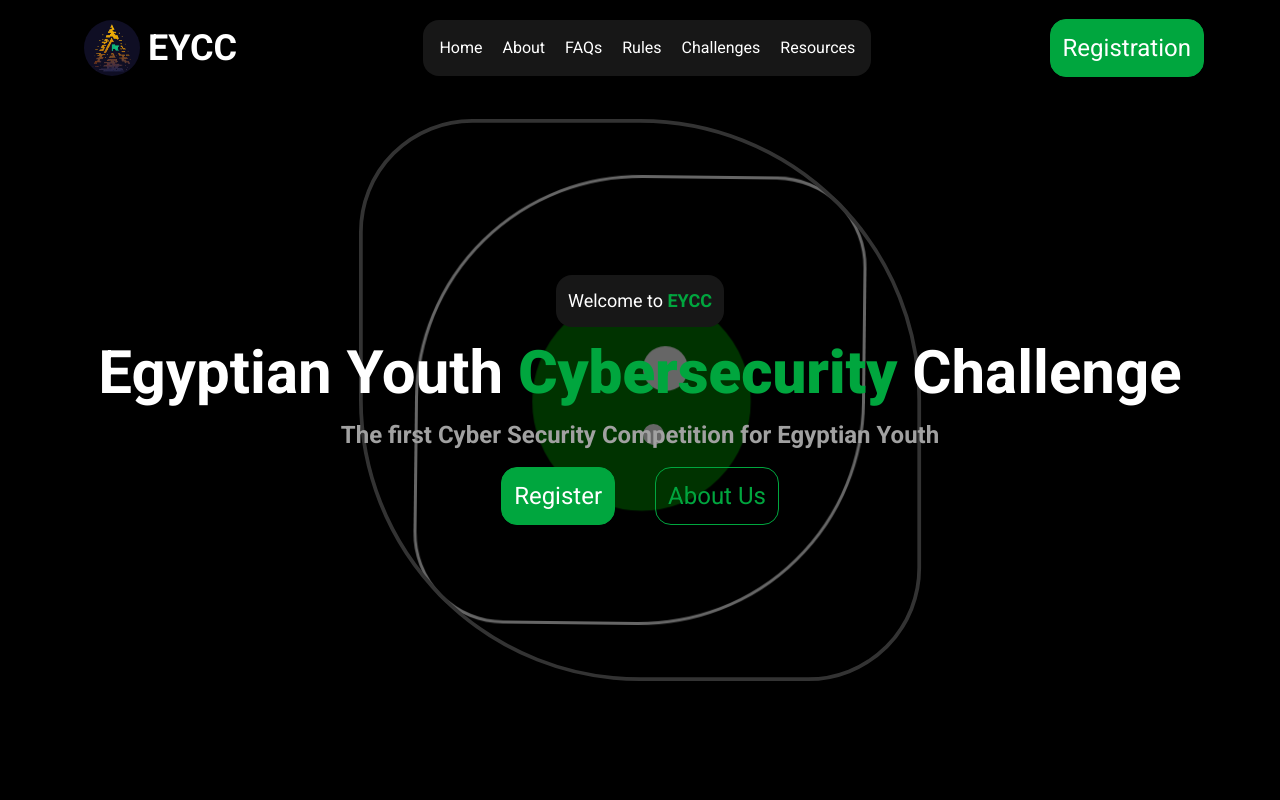
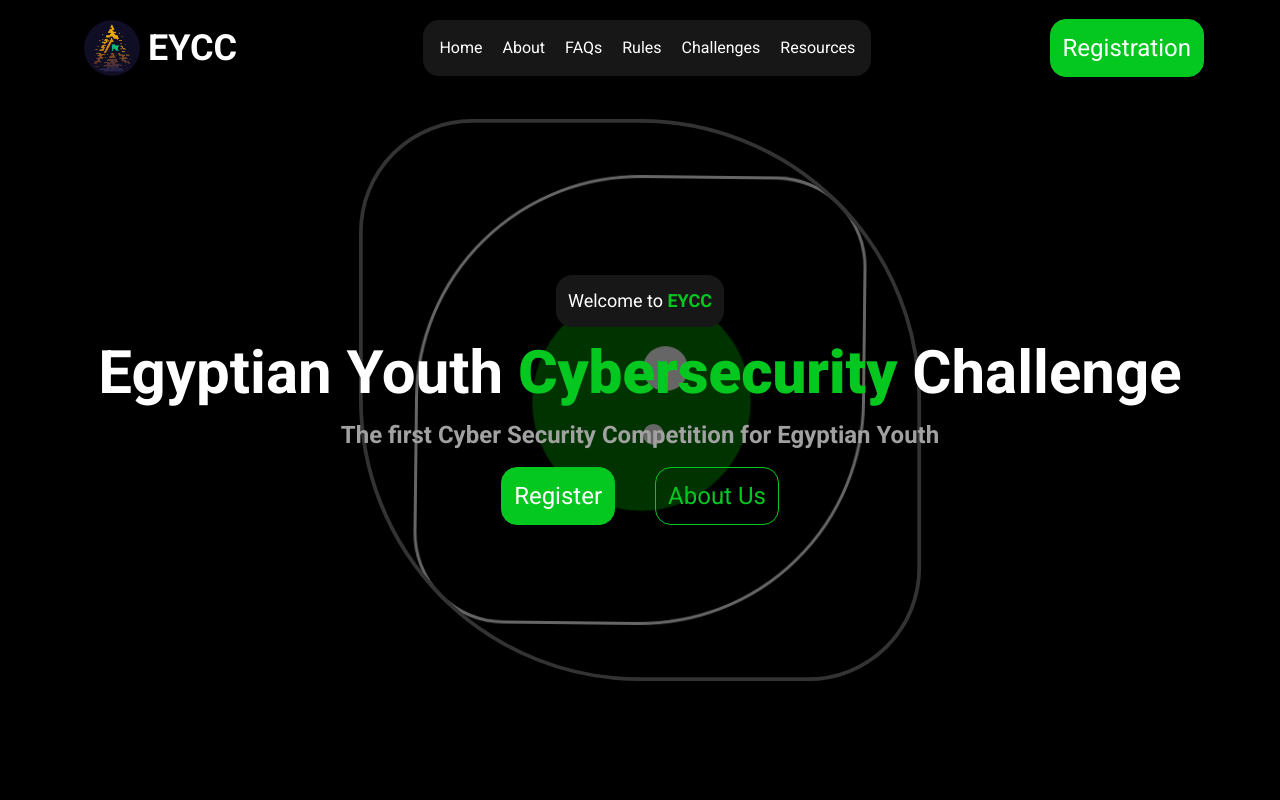
Before and after one commit to ibrahimwael951/EYCC, a Next.js app: page / in a window 1280 px wide. Shown: the top 800 px of the page. Built offline with nearby package versions, Linux system fonts and the light colour scheme.

Commit message:
edit green color

```diff
--- a/src/app/globals.css
+++ b/src/app/globals.css
@@ -1,5 +1,9 @@
 @import "tailwindcss";
 
+
+@theme{
+    --color-green-600:#04c81f
+}
  html{
   @apply bg-black text-white scroll-smooth
  }
```
